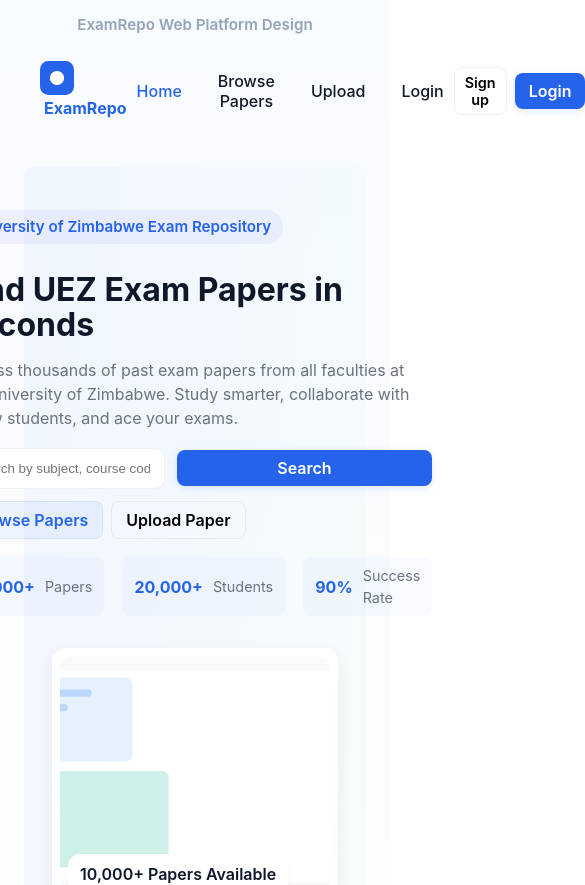
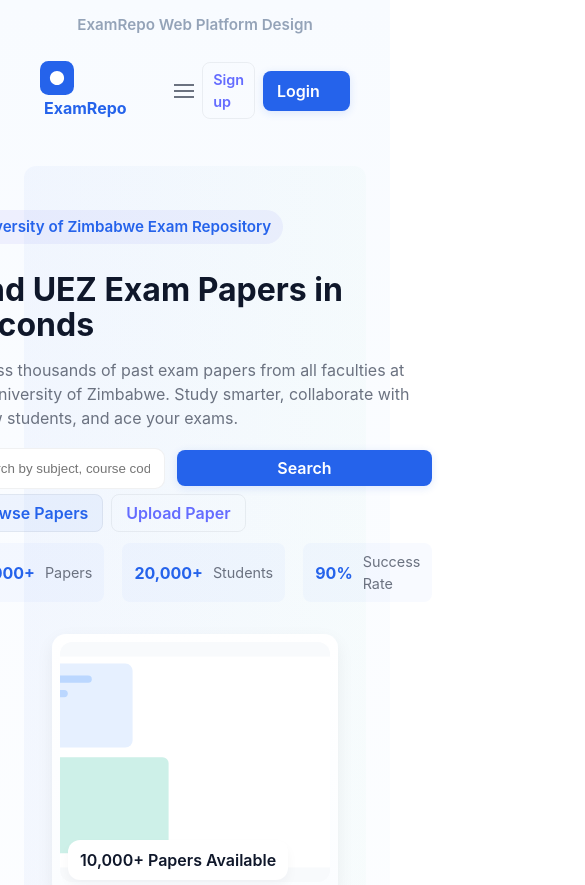
Before and after one commit to UZ-EXAM-PAPER-REPO/frontend-web-repo, a React (Vite) app: page / in a window 390 px wide. Shown: the top 885 px of the page, 585 px wide, since content can reach past the window. Built offline with nearby package versions, Linux system fonts and the light colour scheme.

Commit message:
chore: push all pending changes (register UI, CSS improvements, nav updates)

```diff
--- a/src/App.css
+++ b/src/App.css
@@ -40,9 +40,19 @@
 .brand img { vertical-align: middle; }
 .brand-name { vertical-align: middle; margin-left: 4px; }
 .nav-links { display: flex; gap: 16px; align-items: center; }
-.nav-link { border: none; background: transparent; padding: 6px 10px; cursor: pointer; color: #111827; font-weight: 500; }
+.nav-link { border: none; background: transparent; padding: 6px 10px; cursor: pointer; color: #111827; font-weight: 500; text-decoration:none; }
 .nav-link.active { color: var(--primary); }
 .nav-actions { display:flex; align-items:center; }
+
+.nav-toggle { display:none; background: transparent; border: none; cursor: pointer; padding:8px; }
+.nav-toggle .hamburger { width: 20px; height: 2px; background: var(--muted); display:block; position: relative; }
+.nav-toggle .hamburger::before, .nav-toggle .hamburger::after { content: ''; position: absolute; left: 0; width: 20px; height: 2px; background: var(--muted); }
+.nav-toggle .hamburger::before { top: -6px }
+.nav-toggle .hamburger::after { top: 6px }
+.nav-links.open { display: flex; flex-direction: column; gap: 12px; position: absolute; left: 16px; top: 62px; background: white; padding: 12px; border-radius: 8px; box-shadow: 0 6px 18px rgba(17,24,39,0.06); }
+.nav-links.open { z-index: 999; }
+ .nav-link:hover { color: var(--primary); text-decoration: underline; }
+
 
 .btn { padding: 8px 14px; border: 1px solid rgba(15, 23, 42, 0.06); background: transparent; border-radius: 8px; cursor: pointer; font-weight: 600; transition: transform .08s ease, box-shadow .08s ease, background .08s ease; }
 .btn:hover { transform: translateY(-1px); box-shadow: 0 6px 18px rgba(17,24,39,0.06); }
@@ -123,6 +133,8 @@
   .hero { flex-direction: column; }
   .hero-right { width: 100%; }
   .faculty-grid { flex-direction: column; align-items: center; }
+  .nav-links { display: none }
+  .nav-toggle { display: block }
 }
 
 /* Stats cards for landing */
--- a/src/components/AuthPageClean.jsx
+++ b/src/components/AuthPageClean.jsx
@@ -64,6 +64,7 @@ export default function AuthPage({ onLogin }) {
         await onLogin(email, password);
         setInfo(`Welcome back, ${user.name.split(' ')[0]}!`);
       } catch (err) {
+        console.warn('Login failed', err);
         setError('Failed to log in.');
       }
 
@@ -124,7 +125,7 @@ export default function AuthPage({ onLogin }) {
   return (
     <div className="page auth-page">
       <div className="auth-box">
-        <div className="auth-header">
+          <div className="auth-header">
           <h2>{mode === 'login' ? 'Login' : 'Create an Account'}</h2>
           <div className="auth-switch">
             <button type="button" className={`btn small ${mode === 'login' ? 'ghost' : ''}`} onClick={() => { setMode('login'); setError(null); setInfo(null); }}>Login</button>
@@ -146,6 +147,7 @@ export default function AuthPage({ onLogin }) {
               <input type="password" value={password} onChange={(e) => setPassword(e.target.value)} className="input" required />
             </label>
             <div style={{ display: 'flex', gap: '8px', justifyContent: 'flex-end' }}>
+              <a href="#register" className="muted" onClick={(e) => { e.preventDefault(); setMode('register'); }}>Need an account? Sign up</a>
               <button className="btn primary" type="submit" disabled={loading}>{loading ? 'Logging in...' : 'Login'}</button>
             </div>
           </form>
@@ -175,7 +177,8 @@ export default function AuthPage({ onLogin }) {
                 {FACULTIES.map((f) => <option key={f} value={f}>{f}</option>)}
               </select>
             </label>
-            <div style={{ display: 'flex', gap: '8px', justifyContent: 'flex-end' }}>
+            <div style={{ display: 'flex', gap: '8px', justifyContent: 'flex-end', alignItems: 'center' }}>
+              <a href="#login" className="muted" onClick={(e) => { e.preventDefault(); setMode('login'); }}>Already have an account? Login</a>
               <button className="btn primary" type="submit" disabled={loading}>{loading ? 'Signing up...' : 'Create Account'}</button>
             </div>
           </form>
--- a/src/components/Hero.jsx
+++ b/src/components/Hero.jsx
@@ -1,7 +1,7 @@
 import React from 'react';
 import heroImg from '../assets/hero.svg';
 
-export function Hero({ onSearch }) {
+export function Hero({ onSearch, onNavigate }) {
   return (
     <section className="hero">
       <div className="hero-left">
@@ -15,8 +15,8 @@ export function Hero({ onSearch }) {
         </div>
 
         <div className="hero-actions">
-          <button className="btn ghost">Browse Papers</button>
-          <button className="btn" style={{marginLeft: '8px'}}>Upload Paper</button>
+          <a href="#browse" className="btn ghost" onClick={(e) => { e.preventDefault(); onNavigate && onNavigate('browse'); }}>Browse Papers</a>
+          <a href="#upload" className="btn" style={{marginLeft: '8px'}} onClick={(e) => { e.preventDefault(); onNavigate && onNavigate('upload'); }}>Upload Paper</a>
         </div>
 
         <div className="stats-row">
--- a/src/components/LandingPage.jsx
+++ b/src/components/LandingPage.jsx
@@ -6,7 +6,7 @@ import { StatsCard } from './StatsCard';
 export function LandingPage({ onNavigate }) {
   return (
     <div className="landing-page">
-      <Hero onSearch={() => onNavigate('browse')} />
+      <Hero onSearch={() => onNavigate('browse')} onNavigate={onNavigate} />
       <section className="browse-stats">
         <StatsCard icon="📚" value="10,000+" label="Exam Papers" />
         <StatsCard icon="👥" value="20,000+" label="Students" />
--- a/src/components/Navigation.jsx
+++ b/src/components/Navigation.jsx
@@ -1,7 +1,14 @@
-import React from 'react';
+import React, { useState } from 'react';
 import logo from '../assets/logo.svg';
 
 export function Navigation({ currentPage, onNavigate, isLoggedIn, isAdmin, onLogout }) {
+  const [menuOpen, setMenuOpen] = useState(false);
+  const handleNav = (e, target) => {
+    e.preventDefault();
+    setMenuOpen(false);
+    onNavigate(target);
+  };
+
   return (
     <header className="nav-root">
       <div className="nav-inner">
@@ -9,20 +16,23 @@ export function Navigation({ currentPage, onNavigate, isLoggedIn, isAdmin, onLog
           <img src={logo} alt="ExamRepo" style={{height: 34, marginRight: 10}} />
           <span className="brand-name">ExamRepo</span>
         </div>
-        <nav className="nav-links">
-          <button className={`nav-link ${currentPage === 'landing' ? 'active' : ''}`} onClick={() => onNavigate('landing')}>Home</button>
-          <button className={`nav-link ${currentPage === 'browse' ? 'active' : ''}`} onClick={() => onNavigate('browse')}>Browse Papers</button>
-          <button className={`nav-link ${currentPage === 'upload' ? 'active' : ''}`} onClick={() => onNavigate('upload')}>Upload</button>
-          <button className={`nav-link ${currentPage === 'auth' ? 'active' : ''}`} onClick={() => onNavigate('auth')}>Login</button>
+        <button className={`nav-toggle ${menuOpen ? 'open' : ''}`} aria-expanded={menuOpen} aria-label="Toggle navigation menu" onClick={() => setMenuOpen(!menuOpen)}>
+          <span className="hamburger" />
+        </button>
+        <nav className={`nav-links ${menuOpen ? 'open' : ''}`} role="navigation">
+          <a href="#home" className={`nav-link ${currentPage === 'landing' ? 'active' : ''}`} onClick={(e) => handleNav(e, 'landing')}>Home</a>
+          <a href="#browse" className={`nav-link ${currentPage === 'browse' ? 'active' : ''}`} onClick={(e) => handleNav(e, 'browse')}>Browse Papers</a>
+          <a href="#upload" className={`nav-link ${currentPage === 'upload' ? 'active' : ''}`} onClick={(e) => handleNav(e, 'upload')}>Upload</a>
+          <a href="#login" className={`nav-link ${currentPage === 'auth' ? 'active' : ''}`} onClick={(e) => handleNav(e, 'auth')}>Login</a>
         </nav>
         <div className="nav-actions">
           {!isLoggedIn && (
-            <button className="btn small" style={{marginRight: '8px'}} onClick={() => onNavigate('register')}>Sign up</button>
+            <a href="#register" className="btn small" style={{marginRight: '8px'}} onClick={(e) => handleNav(e, 'register')}>Sign up</a>
           )}
           {isLoggedIn ? (
             <button className="btn small" onClick={onLogout}>Logout</button>
           ) : (
-            <button className="btn primary" onClick={() => onNavigate('auth')}>Login</button>
+            <a href="#login" className="btn primary" onClick={(e) => handleNav(e, 'auth')}>Login</a>
           )}
           {isAdmin && <button className="btn small" style={{marginLeft: '8px'}} onClick={() => onNavigate('admin')}>Admin</button>}
         </div>
--- a/src/components/RegisterPage.jsx
+++ b/src/components/RegisterPage.jsx
@@ -123,7 +123,8 @@ export default function RegisterPage({ onRegistered, onNavigate }) {
             </select>
           </label>
 
-          <div style={{ display: 'flex', gap: '8px', justifyContent: 'flex-end' }}>
+          <div style={{ display: 'flex', gap: '8px', justifyContent: 'flex-end', alignItems: 'center' }}>
+            <a href="#login" className="muted" onClick={(e) => { e.preventDefault(); if (onNavigate) onNavigate('auth'); }}>Already have an account? Login</a>
             <button className="btn primary" type="submit" disabled={loading}>{loading ? 'Signing up...' : 'Create Account'}</button>
           </div>
         </form>
```
